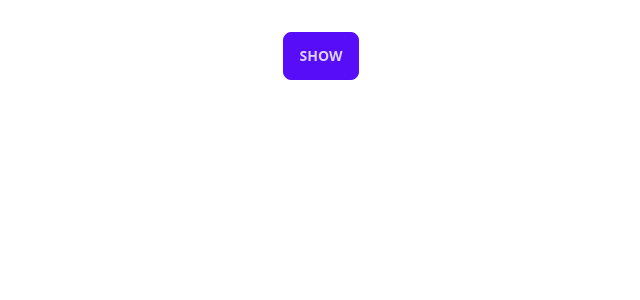
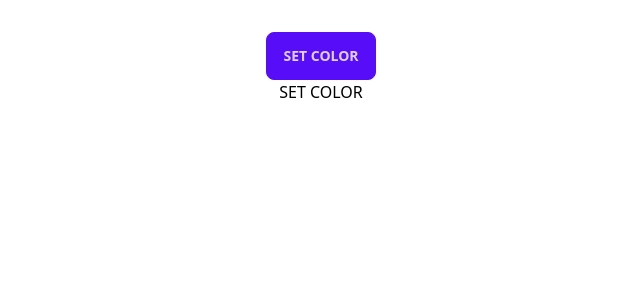
Before and after one commit to ghulam46/react-vite-project, a React (Vite) app: page / in a window 1280 px wide. Shown: the top 300 px of the page, without its empty margins (319-959 px from the left). Built offline with nearby package versions, Linux system fonts and the light colour scheme.

Commit message:
useState textColor

```diff
--- a/src/main.jsx
+++ b/src/main.jsx
@@ -10,7 +10,8 @@ import './index.css'
 // import GymRoutineList from './rendering lists/GymRoutineList'
 // import UseState from './state/UseState.jsx'
 // import InputValue from './state/InputValue'
-import ShowHide from './state/showHide'
+// import ShowHide from './state/showHide'
+import TextColor from './state/TextColor'
 
 ReactDOM.createRoot(document.getElementById('root')).render(
   <React.StrictMode>
@@ -21,6 +22,7 @@ ReactDOM.createRoot(document.getElementById('root')).render(
     {/* <GymRoutineList /> */}
     {/* <UseState /> */}
     {/* <InputValue /> */}
-    <ShowHide />
+    {/* <ShowHide /> */}
+    <TextColor />
   </React.StrictMode>,
 )
--- /dev/null
+++ b/src/state/TextColor.jsx
@@ -0,0 +1,15 @@
+import { useState } from 'react';
+import '../App.css'
+
+export default function TextColor() {
+    const [textColor, setTextColor] = useState("black");
+
+    return(
+        <>
+            <button className="btn btn-primary" onClick={() => {
+                setTextColor(textColor === "black" ? "red" : "black")
+            }}>Set Color</button>
+            <h1 style={{color: textColor}}>SET COLOR</h1>
+        </>
+    );
+}
```
